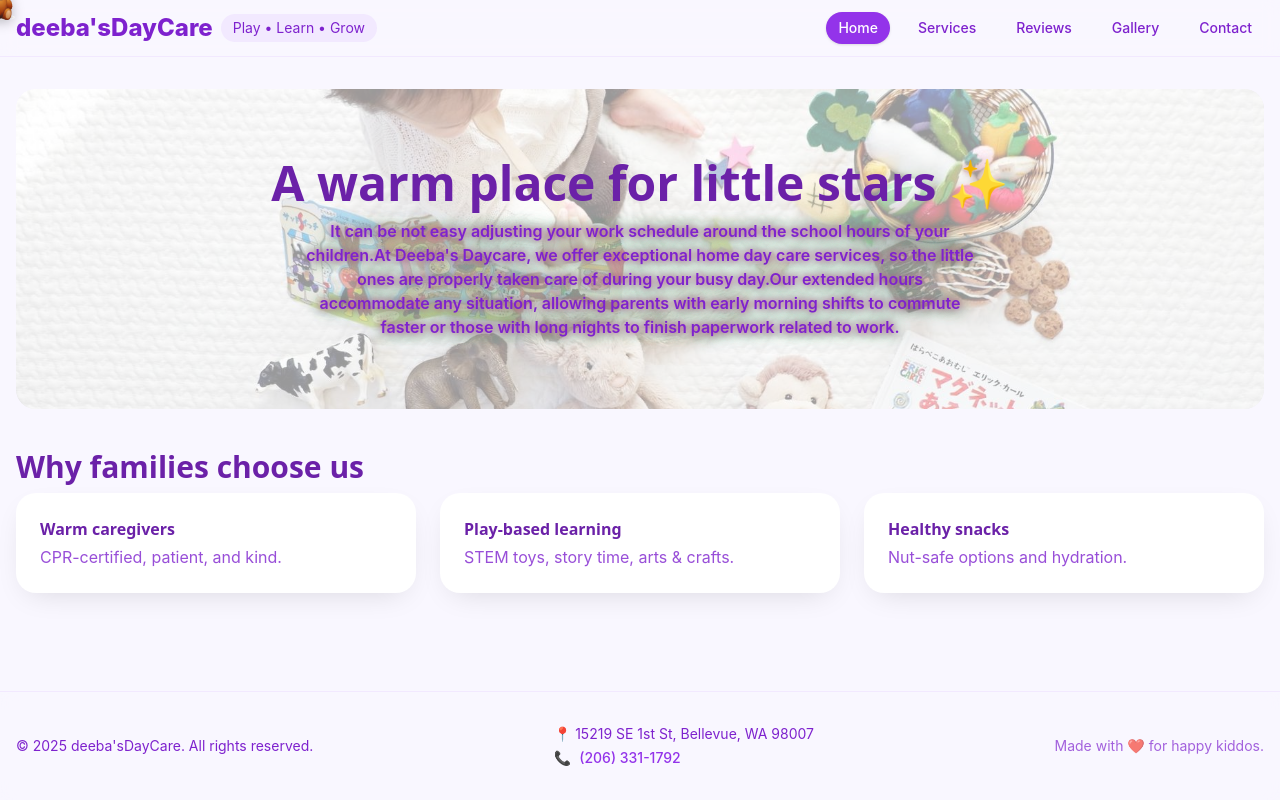
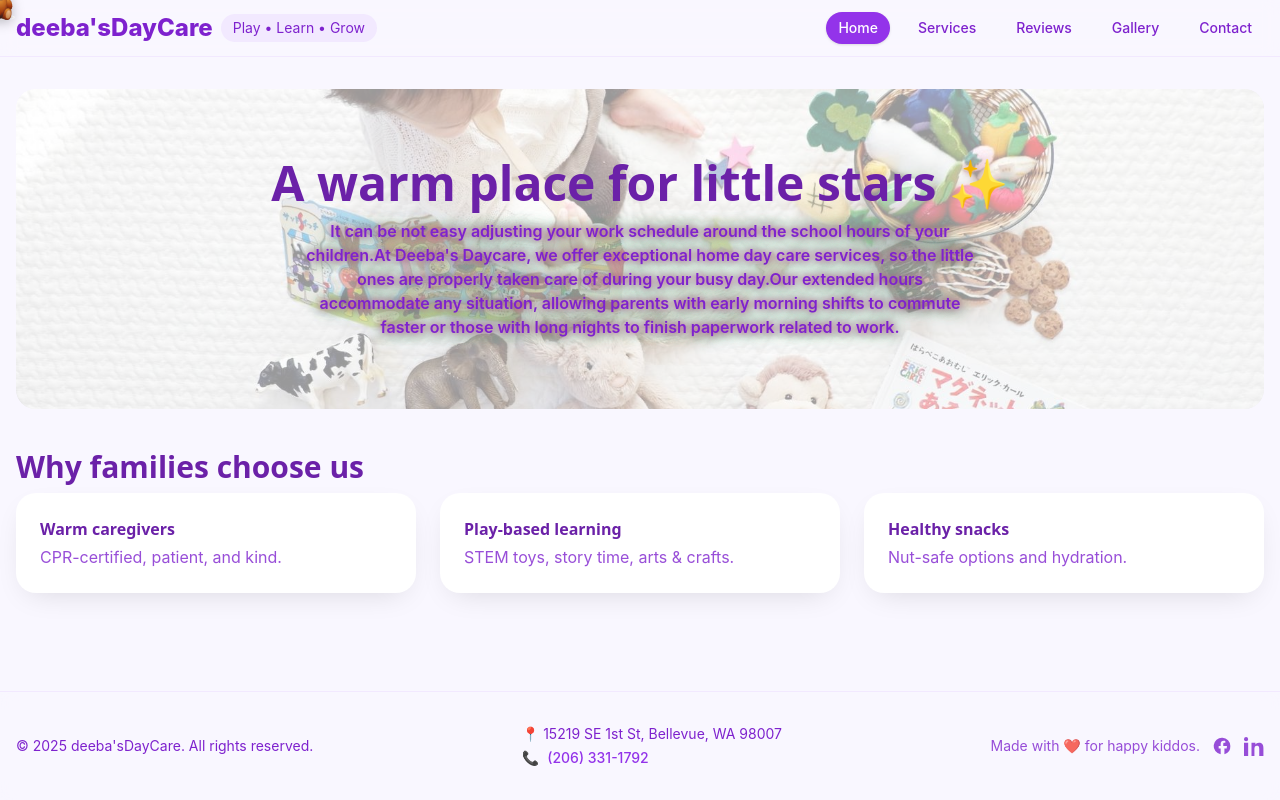
Before and after one commit to mz9201ju/deebasDayCare, a React (Vite) app: page / in a window 1280 px wide. Built offline with nearby package versions, Linux system fonts and the light colour scheme.

Commit message:
Facebook and Linked links added in the footer

```diff
--- a/src/components/Footer.jsx
+++ b/src/components/Footer.jsx
@@ -48,8 +48,44 @@ export default function Footer() {
 
 
 
-                    {/* Tagline */}
-                    <div className="opacity-70">Made with ❤️ for happy kiddos.</div>
+                    {/* Tagline + Socials */}
+                    <div className="flex items-center justify-center gap-3 opacity-80 text-sm">
+                        <span>Made with ❤️ for happy kiddos.</span>
+
+                        <a
+                            href="https://www.facebook.com/deebasdaycare/"
+                            target="_blank"
+                            rel="noopener noreferrer"
+                            className="hover:text-blue-600 transition"
+                            aria-label="Facebook"
+                        >
+                            <svg
+                                xmlns="http://www.w3.org/2000/svg"
+                                viewBox="0 0 24 24"
+                                fill="currentColor"
+                                className="w-5 h-5"
+                            >
+                                <path d="M22 12a10 10 0 1 0-11.6 9.9v-7H8v-3h2.4V9.5c0-2.4 1.4-3.8 3.6-3.8 1 0 2 .2 2 .2v2.3h-1.1c-1.1 0-1.4.7-1.4 1.3V12H18l-.4 3h-2.7v7A10 10 0 0 0 22 12z" />
+                            </svg>
+                        </a>
+
+                        <a
+                            href="https://www.linkedin.com/in/deeba-qadri-33012935/"
+                            target="_blank"
+                            rel="noopener noreferrer"
+                            className="hover:text-blue-700 transition"
+                            aria-label="LinkedIn"
+                        >
+                            <svg
+                                xmlns="http://www.w3.org/2000/svg"
+                                viewBox="0 0 24 24"
+                                fill="currentColor"
+                                className="w-5 h-5"
+                            >
+                                <path d="M4.98 3.5A2.5 2.5 0 1 1 0 3.5a2.5 2.5 0 0 1 4.98 0zM0 8h5v16H0zM9 8h4.7v2.2h.1c.6-1.1 2-2.2 4.2-2.2 4.5 0 5.3 3 5.3 6.8V24h-5v-7.8c0-1.9 0-4.4-2.7-4.4-2.7 0-3.1 2.1-3.1 4.2V24H9z" />
+                            </svg>
+                        </a>
+                    </div>
                 </div>
             </div>
         </footer>
```
